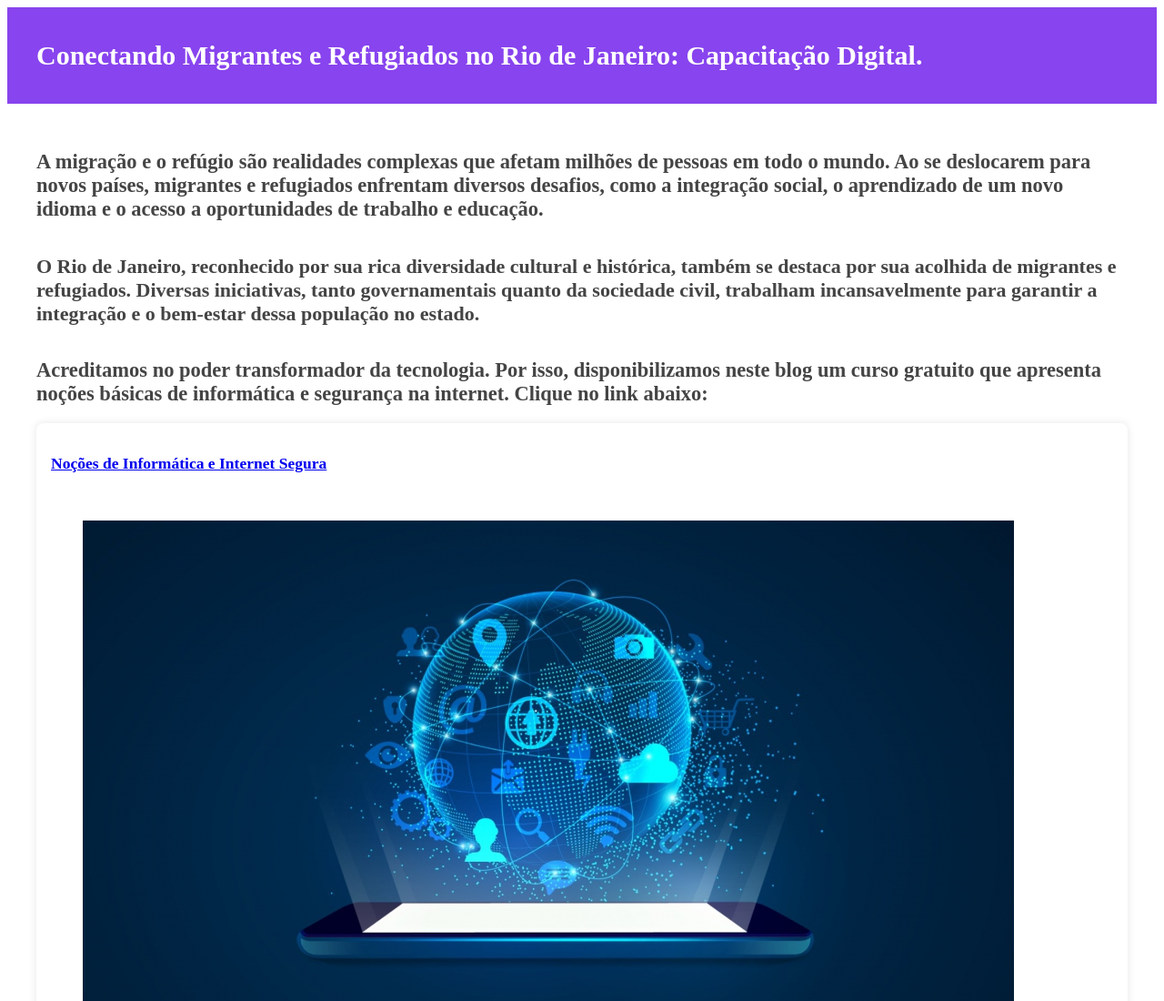
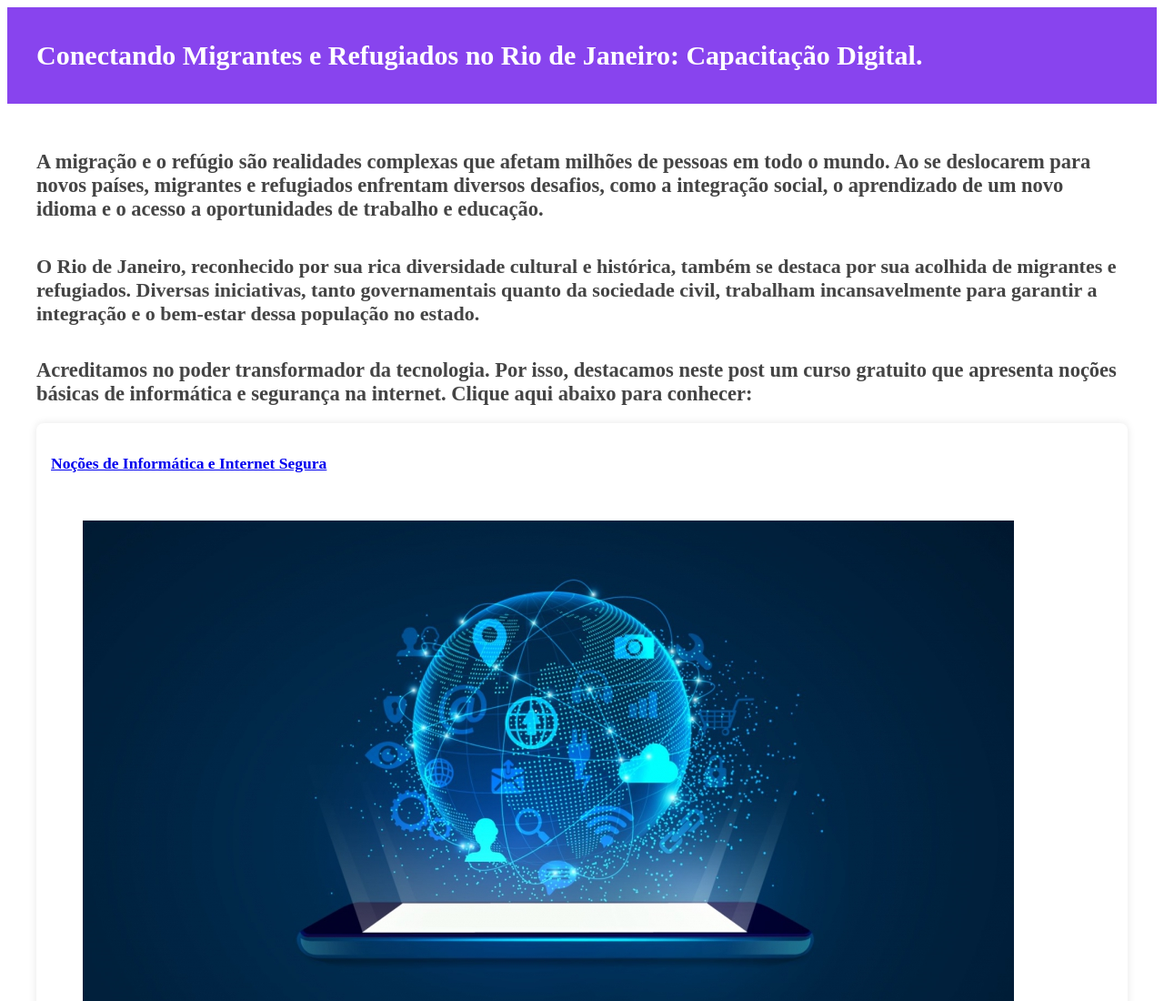
Before and after one commit to DevCodDaiane/Inclus-o-Digital, a plain HTML site: page index.html in a window 1280 px wide. Shown: the top 1100 px of the page at 91% size. Drawn offline with Linux system fonts and the light colour scheme.

Commit message:
Update index.html

```diff
--- a/index.html
+++ b/index.html
@@ -26,7 +26,7 @@
         </section>
         <section id="courses">
             <div class="container">
-                <h2>Acreditamos no poder transformador da tecnologia. Por isso, disponibilizamos neste blog um curso gratuito que apresenta noções básicas de informática e segurança na internet. Clique no link abaixo:</h2>
+                <h2>Acreditamos no poder transformador da tecnologia. Por isso, destacamos neste post um curso gratuito que apresenta noções básicas de informática e segurança na internet. Clique aqui abaixo para conhecer:</h2>
                 <article class="course">
                     <h3><a href="https://eadsenaies.com.br/cursos-ead/nocoes-de-informatica-basica/" target="_blank">Noções de Informática e Internet Segura</a></h3>
 
```
